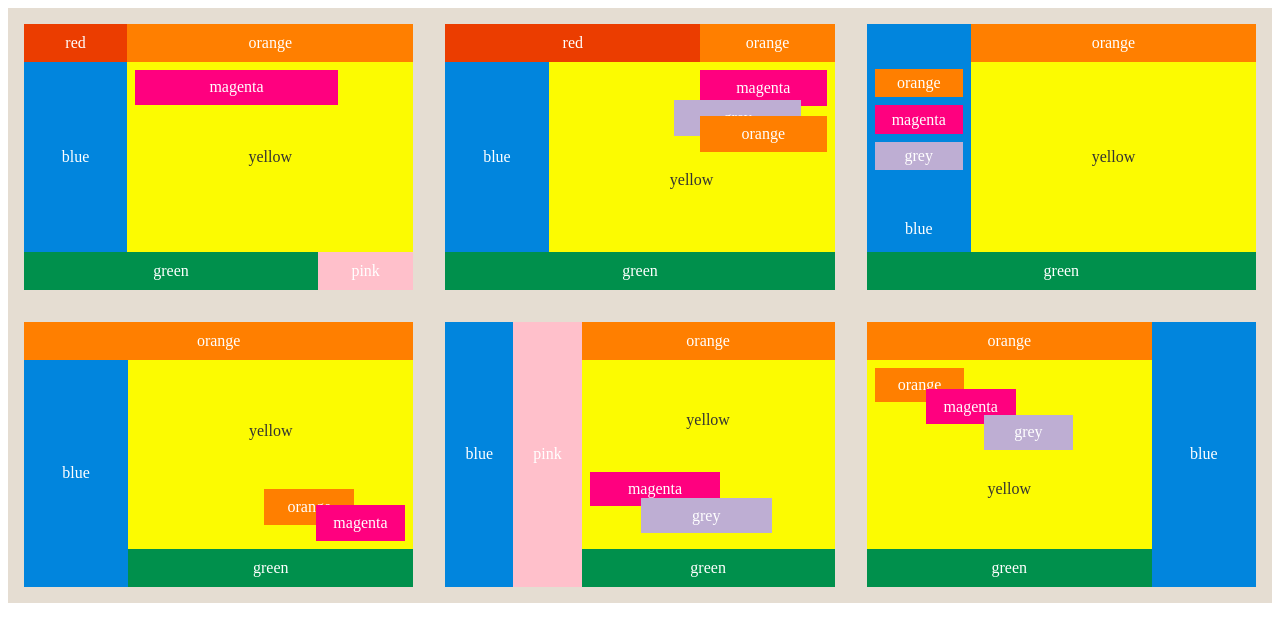
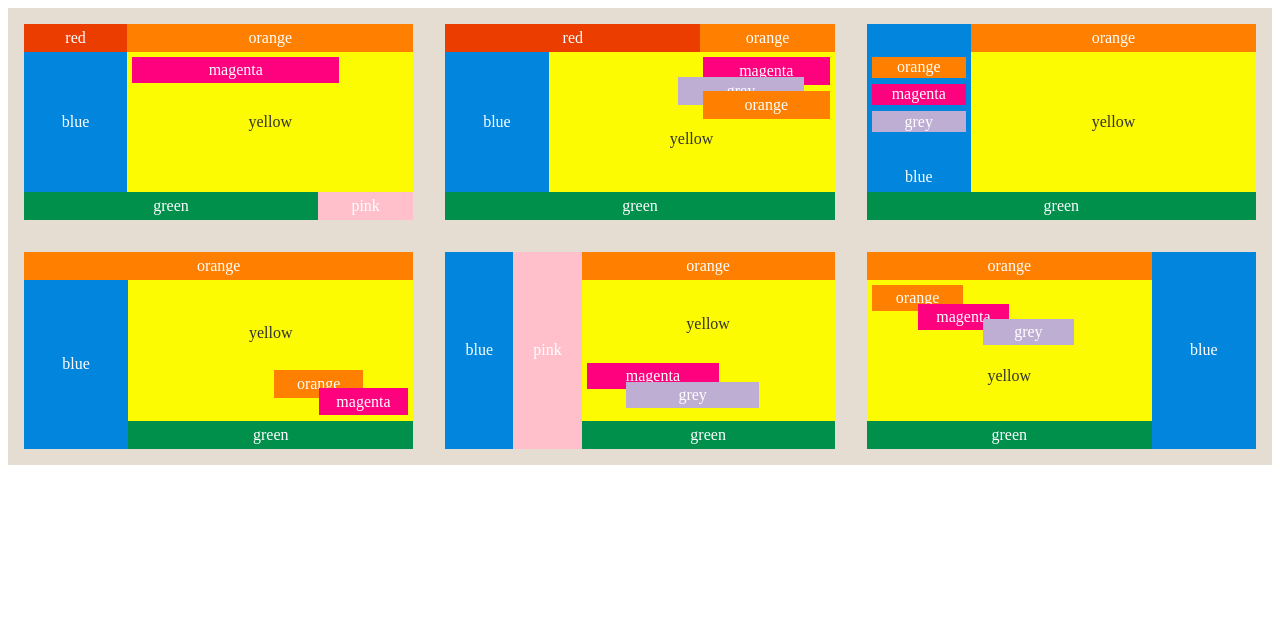
Before and after one commit to sselesnes/karazin-web-lab2, a plain HTML site: page index.html in a window 1280 px wide. Drawn offline with Linux system fonts and the light colour scheme.

Commit message:
relative top left

```diff
--- a/styles.css
+++ b/styles.css
@@ -34,7 +34,6 @@
   gap: 32px;
   padding: 16px;
   background-color: #e5ddd2;
-  height: calc(44vw);
 
   /* Два рядки Три стовпці */
   grid-template: repeat(2, 1fr) / repeat(3, 1fr);
@@ -63,7 +62,7 @@
 }
 .task-1 .yellow-wrapper {
   grid-column: 2 / 4; /* стовпці 2-3 у батьківському wrapper*/
-  padding: 8px;
+  padding: 0.4vw;
 
   display: grid;
   grid-template-columns: 1fr 2fr 1fr;
@@ -103,13 +102,13 @@
 }
 .task-2 .yellow-wrapper {
   grid-column: 2 / 4;
-  padding: 8px;
+  padding: 0.4vw;
+  gap: 0.5vw;
   display: grid;
   grid-template-columns: 3.9fr 3.45fr;
   grid-template-rows: repeat(4, 1fr);
   align-items: stretch;
   justify-items: center; /* stretch + z-index fail => solved width 100% */
-  gap: 10px 0px;
 }
 .task-2 .yellow-wrapper .magenta,
 .task-2 .yellow-wrapper .grey,
@@ -125,8 +124,8 @@
   position: relative;
   z-index: 3;
   grid-row: 2;
-  margin-top: calc(-2vh);
-  margin-left: calc(-4vw);
+  top: -50%;
+  left: -20%;
   height: 100%;
 }
 .task-2 .yellow-wrapper .orange {
@@ -154,8 +153,8 @@
   grid-template-rows: repeat(6, 1fr);
   align-items: stretch;
   justify-items: stretch;
-  padding: 8px;
-  gap: 8px;
+  padding: 0.4vw;
+  gap: 0.5vw;
 }
 .task-3 .blue-wrapper .orange {
   grid-row: 2;
@@ -187,21 +186,21 @@
 }
 .task-4 .yellow-wrapper {
   grid-area: 2/2/3/3; /* start/start/end/end */
-  padding: 8px;
+  padding: 0.4vw;
+  gap: 0.5vw;
   display: grid;
   grid-template-columns: 4.9fr 2.45fr;
   grid-template-rows: repeat(4, 1fr);
   align-items: stretch;
   justify-items: center;
-  gap: 10px 0px;
 }
 .task-4 .yellow-wrapper .orange {
-  position: relative; /* застаріло через Modern CSS 2011+ - тепер по замовчуванню в grid */
+  position: relative;
   z-index: 2;
   grid-area: 4/2;
   width: 100%;
-  margin-top: calc(-2vh);
-  margin-left: calc(-8vw);
+  top: -64%;
+  left: -50%;
   height: 100%;
 }
 .task-4 .yellow-wrapper .magenta {
@@ -226,7 +225,7 @@
   grid-area: 1/2 / span 3 / auto;
 }
 .task-5 .yellow-wrapper {
-  padding: 8px;
+  padding: 0.4vw;
   display: grid;
   grid-template-columns: 3fr 2.5fr;
   grid-template-rows: repeat(5, 1fr);
@@ -238,10 +237,11 @@
   width: 100%;
 }
 .task-5 .yellow-wrapper .grey {
+  position: relative;
   z-index: 2;
   grid-area: 5/1;
-  margin-top: calc(-1vh);
-  margin-left: calc(8vw);
+  top: -30%;
+  left: 30%;
   width: 100%;
   height: 100%;
 }
@@ -262,7 +262,7 @@
   grid-area: 3/ 1;
 }
 .task-6 .yellow-wrapper {
-  padding: 8px;
+  padding: 0.4vw;
   display: grid;
   grid-template-columns: repeat(3, 1fr);
   grid-template-rows: repeat(5, 1fr);
@@ -278,17 +278,18 @@
   grid-area: 1/1;
 }
 .task-6 .yellow-wrapper .magenta {
+  position: relative;
   z-index: 2;
   grid-area: 2/1;
-  margin-top: calc(-1vw);
-  margin-right: calc(-8vw);
+  top: -30%;
+  left: 50%;
   height: 100%;
 }
 .task-6 .yellow-wrapper .grey {
   z-index: 3;
   grid-area: 2/2;
-  margin-top: calc(1vw);
-  margin-right: calc(-3vw);
+  margin-top: 1cqh;
+  margin-right: -3cqw;
   height: 100%;
 }
 .task-6 .yellow-wrapper .yellow-title {
```
